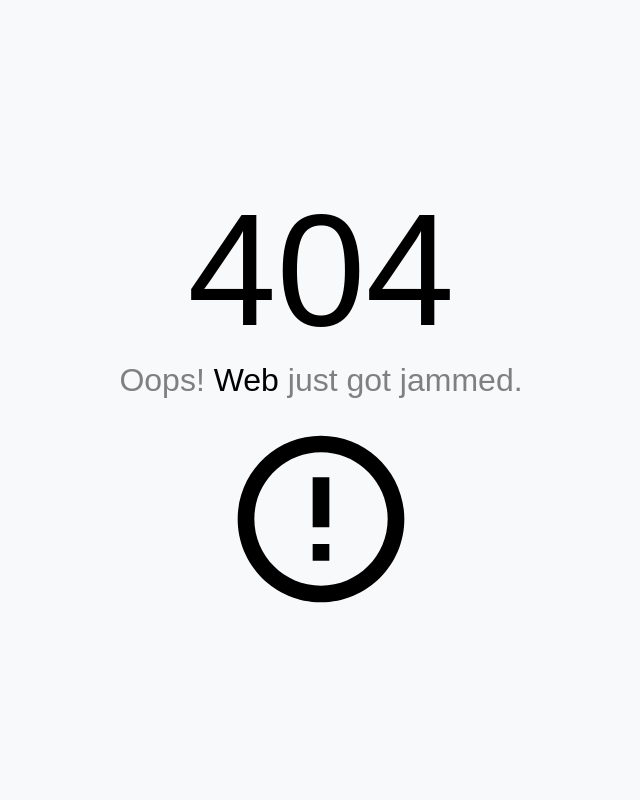
After one commit to HarshaVardhanRao/WebClubSite, a Django app: template webclub/web/templates/404.html in a window 1280 px wide. The commit adds this page. Shown: the whole page, without its empty margins (319-959 px from the left). Run offline with Django 5.2, Linux system fonts and the light colour scheme; the template is opened without the code that fills it, so the values that code supplies are empty.

```diff
--- /dev/null
+++ b/webclub/web/templates/404.html
@@ -0,0 +1,53 @@
+<!DOCTYPE html>
+<html lang="en">
+<head>
+    <meta charset="UTF-8">
+    <meta name="viewport" content="width=device-width, initial-scale=1.0">
+    <title>404 Not Found</title>
+    <style>
+        body {
+            display: flex;
+            justify-content: center;
+            align-items: center;
+            height: 100vh;
+            background-color: #f8f9fa;
+            margin: 0;
+            font-family: Arial, sans-serif;
+        }
+        .container {
+            text-align: center;
+        }
+        .error-code {
+            font-size: 10rem;
+            animation: fadeIn 2s;
+        }
+        .error-message {
+            font-size: 2rem;
+            animation: slideIn 2s;
+        }
+        @keyframes fadeIn {
+            from { opacity: 0; }
+            to { opacity: 1; }
+        }
+        @keyframes slideIn {
+            from { transform: translateY(-50px); opacity: 0; }
+            to { transform: translateY(0); opacity: 1; }
+        }
+        .svg-container {
+            margin-top: 20px;
+            animation: fadeIn 3s;
+        }
+    </style>
+</head>
+<body>
+    <div class="container">
+        <div class="error-code">404</div>
+        <div class="error-message" style="color: gray;">Oops! <span style="color: black;">Web</span> just got jammed.</div>
+        <div class="svg-container">
+            <svg width="200" height="200" viewBox="0 0 24 24" fill="none" xmlns="http://www.w3.org/2000/svg">
+                <path d="M12 2C6.48 2 2 6.48 2 12s4.48 10 10 10 10-4.48 10-10S17.52 2 12 2zm0 18c-4.41 0-8-3.59-8-8s3.59-8 8-8 8 3.59 8 8-3.59 8-8 8zm-1-13h2v6h-2zm0 8h2v2h-2z" fill="#000"/>
+            </svg>
+        </div>
+    </div>
+</body>
+</html>
--- a/webclub/web/templates/devspace.html
+++ b/webclub/web/templates/devspace.html
@@ -248,7 +248,7 @@
             </h3>
             <p id="taskDescription" class="space-between"><Strong>Description : </Strong><span></span></p>
             <p id="taskDueDate" class="space-between"><Strong>Due Date : </Strong><span></pan></p>
-            <form method="POST" action="{% url 'devspace' %}" id="task-form">
+            <form method="POST" id="task-form">
                 {% csrf_token %}
                 <input type="hidden" name="action" value="complete_task">
                 <input type="hidden" name="task_id" value="">
@@ -312,8 +312,8 @@
         const taskForm = document.querySelector('form#task-form');
         taskForm.addEventListener('submit', function (event) {
             event.preventDefault();
-            console.log(taskForm.action);
-            fetch(taskForm.action, {
+            console.log(taskForm);
+            fetch('/', {
                 method: 'POST',
                 body: new FormData(taskForm),
                 headers: {'X-CSRFToken': document.querySelector('[name=csrfmiddlewaretoken]').value},
--- a/webclub/web/views.py
+++ b/webclub/web/views.py
@@ -36,7 +36,7 @@ def devspace(request):
             roll = request.POST.get('roll')
             mentor_id = request.POST.get('mentor_id')
 
-            students = Student.objects.filter(web_mem=student_id, roll_no=roll)
+            students = Student.objects.filter(web_mem__iexact=student_id, roll_no__iexact=roll)
             if len(students) == 0:
                 return JsonResponse({"error": "Student not found"}, status=404)
             student = students[0]
--- a/webclub/webclub/settings.py
+++ b/webclub/webclub/settings.py
@@ -23,7 +23,7 @@ print(BASE_DIR)
 SECRET_KEY = 'django-insecure-g__7hv$ty9sin3u!#=mi-*t8###(x5#&z=$jlp3c@ne!lkl4)p'
 
 # SECURITY WARNING: don't run with debug turned on in production!
-DEBUG = True
+DEBUG = False
 
 ALLOWED_HOSTS = ["mitswebclub.pythonanywhere.com",'127.0.0.1']
 
```
Also changed, not shown: webclub/db.sqlite3.
